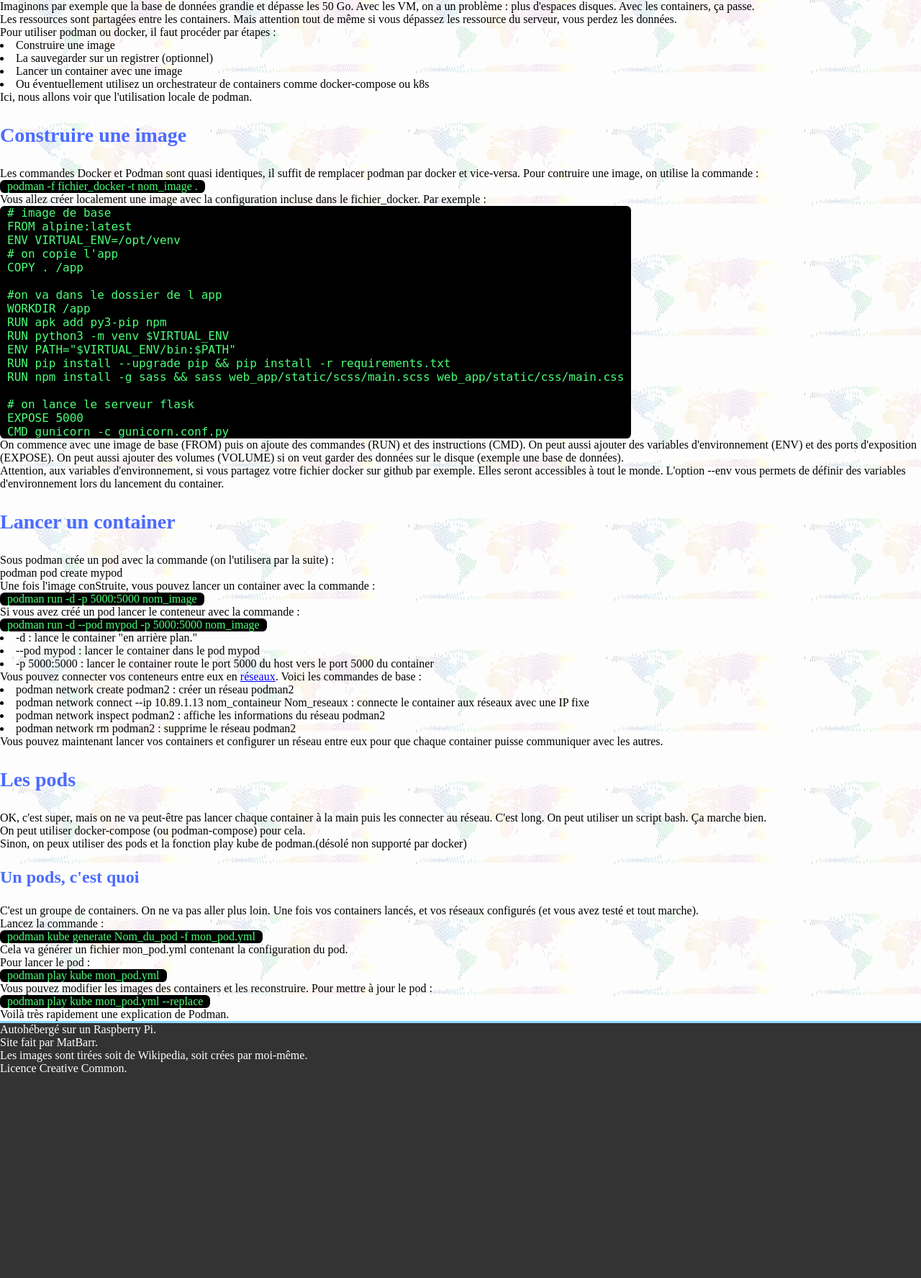
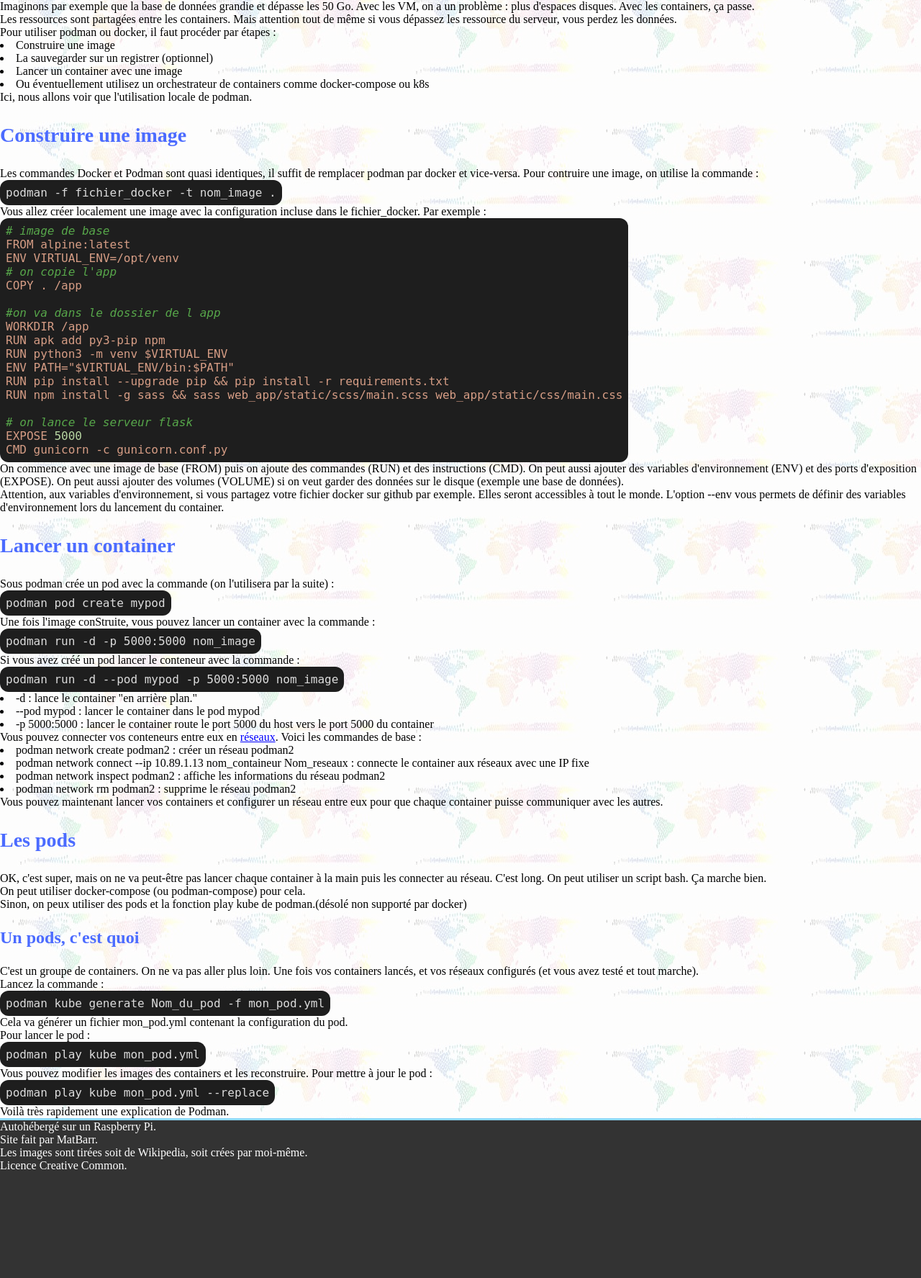
Before and after one commit to barrmath/piweb, a Flask app: page /web/podman/ in a window 1280 px wide. Shown: the part 2609-4384 px from the top of the page at 72% size. Run offline with Flask 3, Linux system fonts and the light colour scheme; style sheets or scripts are compiled from the project's sources.

Commit message:
colorisation podman

```diff
--- a/web_app/templates/web/podman.html
+++ b/web_app/templates/web/podman.html
@@ -79,12 +79,11 @@
     Les commandes Docker et Podman sont quasi identiques, il suffit de remplacer podman par docker et vice-versa.
     Pour contruire une image, on utilise la commande :
 </p>
-<div class="code">podman -f fichier_docker -t nom_image .</div>
+<pre><code class="bash">podman -f fichier_docker -t nom_image .</code></pre>
 <p>
     Vous allez créer localement une image avec la configuration incluse dans le fichier_docker. Par exemple :
 </p>
-<pre class="code">
-# image de base
+<pre><code class="yaml"># image de base
 FROM alpine:latest
 ENV VIRTUAL_ENV=/opt/venv
 # on copie l'app
@@ -101,7 +100,7 @@ RUN npm install -g sass && sass web_app/static/scss/main.scss web_app/static/css
 # on lance le serveur flask
 EXPOSE 5000
 CMD gunicorn -c gunicorn.conf.py
-</pre>
+</code></pre>
 <p>
     On commence avec une image de base (FROM) puis on ajoute des commandes (RUN) et des instructions (CMD).
     On peut aussi ajouter des variables d'environnement (ENV) et des ports d'exposition (EXPOSE).
@@ -115,15 +114,15 @@ CMD gunicorn -c gunicorn.conf.py
 <p>
     Sous podman crée un pod avec la commande (on l'utilisera par la suite) :
 </p>
-<div>podman pod create mypod</div>
+<pre><code class="bash">podman pod create mypod</code></pre>
 <p>
     Une fois l'image conStruite, vous pouvez lancer un container avec la commande :
 </p>
-<div class="code">podman run -d -p 5000:5000 nom_image</div>
+<pre><code class="bash">podman run -d -p 5000:5000 nom_image</code></pre>
 <p>
     Si vous avez créé un pod lancer le conteneur avec la commande :
 </p>
-<div class="code">podman run -d --pod mypod -p 5000:5000 nom_image</div>
+<pre><code class="bash">podman run -d --pod mypod -p 5000:5000 nom_image</code></pre>
 <ul>
     <li>-d : lance le container "en arrière plan."</li>
     <li>--pod mypod : lancer le container dans le pod mypod</li>
@@ -158,16 +157,16 @@ Vous pouvez maintenant lancer vos containers et configurer un réseau entre eux
 <p>
     Lancez la commande :
 </p>
-<div class="code">podman kube generate Nom_du_pod -f mon_pod.yml</div>
+<pre><code class="bash">podman kube generate Nom_du_pod -f mon_pod.yml</code></pre>
 <p>
     Cela va générer un fichier mon_pod.yml contenant la configuration du pod.
 </p>
 Pour lancer le pod :
-<div class="code">podman play kube mon_pod.yml</div>
+<pre><code class="bash">podman play kube mon_pod.yml</code></pre>
 <p>
     Vous pouvez modifier les images des containers et les reconstruire. Pour mettre à jour le pod :
 </p>
-<div class="code">podman play kube mon_pod.yml --replace</div>
+<pre><code class="bash">podman play kube mon_pod.yml --replace</code></pre>
 Voilà très rapidement une explication de Podman.
 
 {% endblock %}
```
